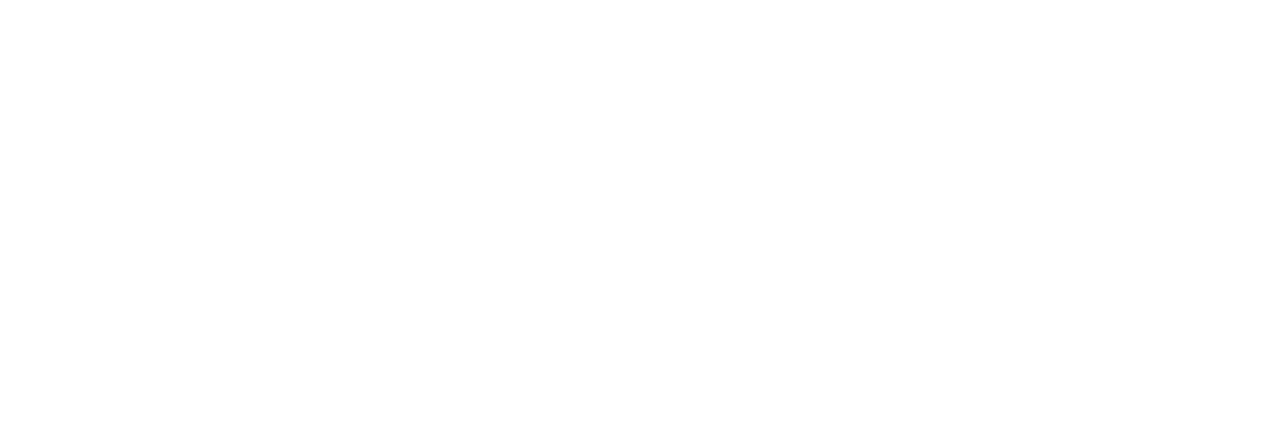
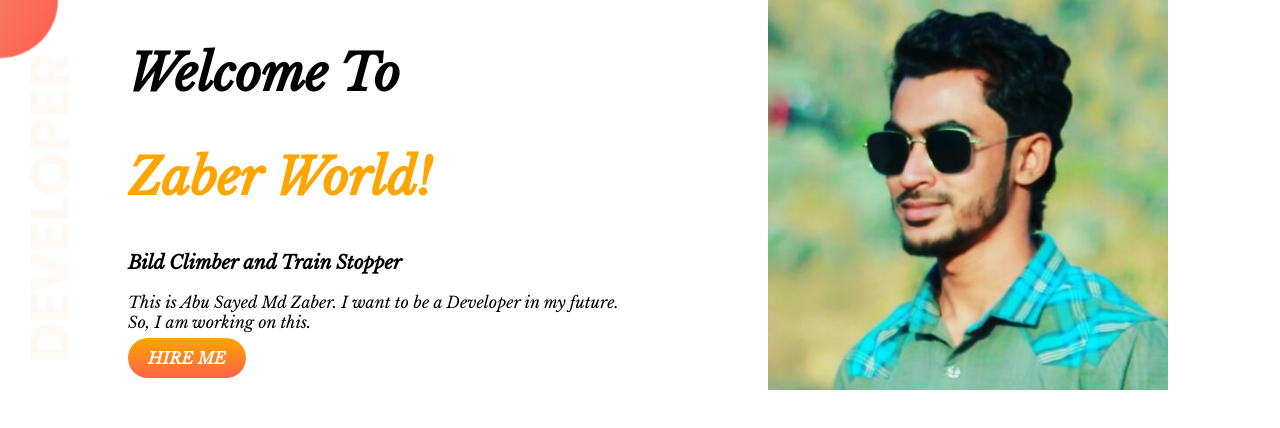
Before and after one commit to Zaber11/developer-portfolio, a plain HTML site: page index.html in a window 1280 px wide. Drawn offline with nearby package versions, Linux system fonts and the light colour scheme.

Commit message:
zaber erbsite

```diff
--- a/index.html
+++ b/index.html
@@ -1,13 +1,35 @@
 <!DOCTYPE html>
 <html lang="en">
+
 <head>
     <meta charset="UTF-8">
     <meta http-equiv="X-UA-Compatible" content="IE=edge">
     <meta name="viewport" content="width=device-width, initial-scale=1.0">
     <title>Zaber Portfolio</title>
+    <link rel="preconnect" href="https://fonts.googleapis.com">
+    <link rel="preconnect" href="https://fonts.gstatic.com" crossorigin>
+    <link href="https://fonts.googleapis.com/css2?family=Libre+Baskerville:ital@1&display=swap" rel="stylesheet">
     <link rel="stylesheet" href="style.css">
+
 </head>
+
 <body>
+    <section class="top-banner">
+        <div class="half-width">
+            <h1>Welcome To</h1>
+            <h1 class="orange-color"><span>Zaber World!</span></h1>
+            <h3>Bild Climber and Train Stopper</h3>
+            <p>This is Abu Sayed Md Zaber. I want to be a Developer in my future. So, I am working on this.</p>
+            <a class="link-button" href="https://www.programming-hero.com/" target="_blank">HIRE ME</a>
+        </div>
+        <div class="half-width">
+            <img src="images/zaber.jpg" alt="">
+        </div>
+    </section>
+
+
+
 
 </body>
+
 </html>
--- a/style.css
+++ b/style.css
@@ -0,0 +1,40 @@
+body {
+    font-family: 'Libre Baskerville', serif;
+    margin: 0%;
+}
+
+h1 {
+    font-size: 50px;
+}
+
+.orange-color {
+    color: orange;
+}
+
+section {
+    display: flex;
+}
+
+.half-width {
+    width: 50%;
+    padding-left: 10%;
+}
+
+.half-width img {
+    width: 400px;
+}
+
+.link-button {
+    text-decoration: none;
+    padding: 10px 20px;
+    border-radius: 20px;
+    background-image: linear-gradient(orange, tomato);
+    color: white;
+    font-weight: 700;
+
+}
+
+.top-banner {
+    background-image: url(images/top-banner.png);
+    background-repeat: no-repeat;
+}
```
Also changed, not shown: images/dream-bg.png (added), images/exp-bg.png (added), images/jhankar.png (added), images/jhankar2.png (added), images/my-bg.png (added), images/my-bg2.png (added), images/sayed.jpg (added), images/top-banner.png (added), images/zaber.jpg (added), 8 other files.
